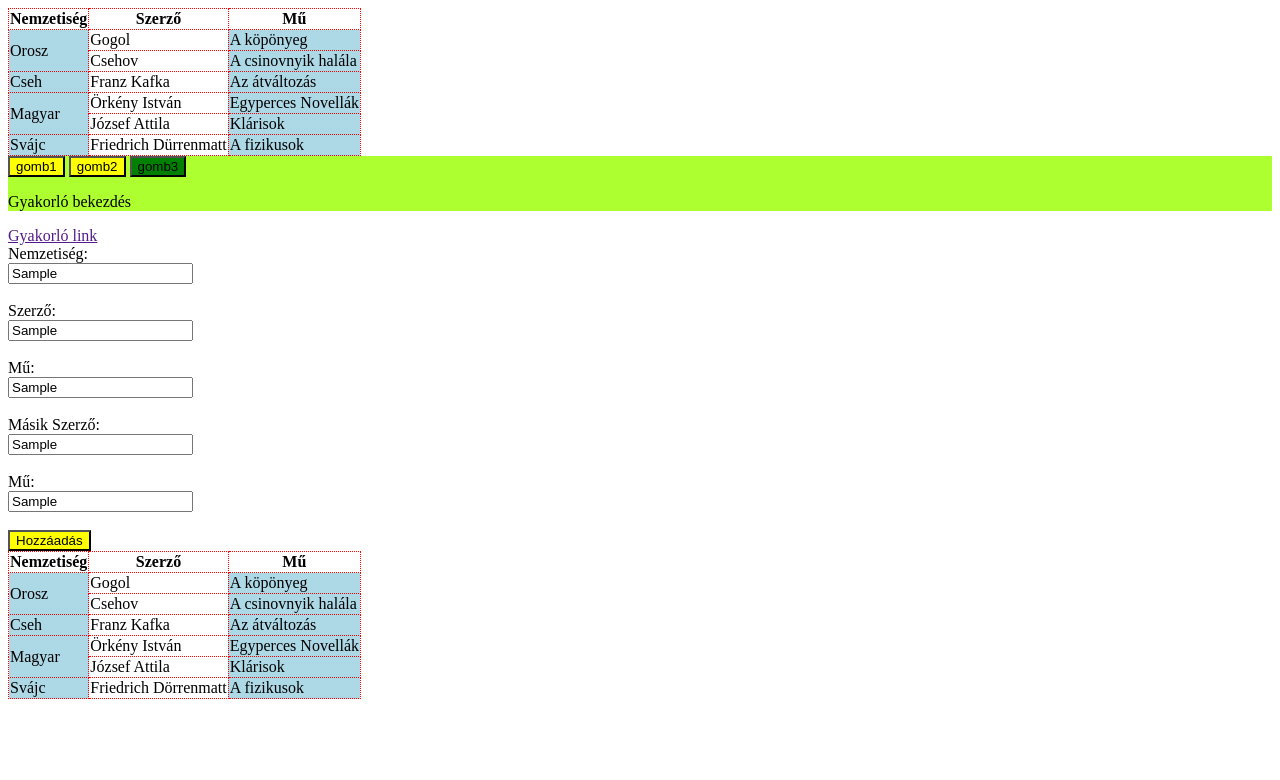
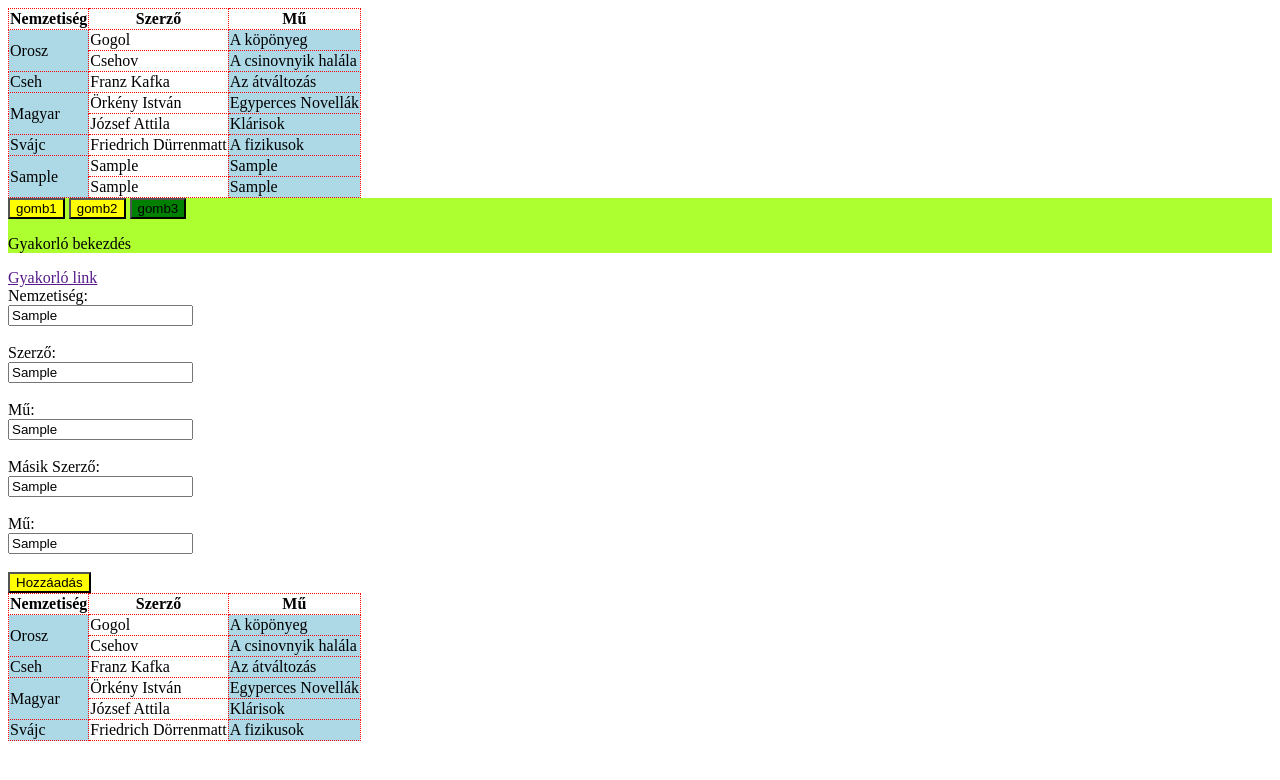
Before and after one commit to D3B3ZGYP/javascript_func, a plain HTML site: page table_row/index.html in a window 1280 px wide. Both pictures are taken after typing "Sample", "Sample", "Sample", "Sample", "Sample" into the empty fields and a click on the button "Hozzáadás". Drawn offline with Linux system fonts and the light colour scheme.

Commit message:
tablazat hozzadas

```diff
--- a/table_row/index.html
+++ b/table_row/index.html
@@ -15,7 +15,7 @@
                 <th>Mű</th>
             </tr>
         </thead>
-        <tbody>
+        <tbody id="originalTbody">
             <tr>
                 <td rowspan="2">Orosz</td>
                 <td>Gogol</td>
--- a/table_row/index.js
+++ b/table_row/index.js
@@ -110,7 +110,46 @@ function submitEventListener(event){
     /**
     * @type {{nationality: string, book: string[], authors: string[]}}
     */
-    const obj = {}
+    const obj = {
+        nationality: nemzetisegValue,
+        book: [mu1Value, mu2Value],
+        authors: [szerzo1Value, szerzo2Value]
+    }
+
+    if (mu2Value == "" || szerzo2 == ""){
+        obj.book.pop()
+        obj.authors.pop()
+    }
+
+    const originalTbody = document.getElementById("originalTbody")
+    const trNationality = originalTbody.appendChild(document.createElement("tr"))
+
+    const tdNationality = trNationality.appendChild(document.createElement("td"))
+    tdNationality.innerText = obj.nationality
+    tdNationality.rowSpan = obj.authors.length
+    tdNationality.addEventListener("click", function (e) {
+        /**
+         * @type {HTMLTableCellElement}
+         */
+        const target = e.target
+        target.classList.add("marked")
+    })
+
+    for (let j = 0; j < obj.authors.length; j++){
+        const tdAuthor = document.createElement("td")
+        tdAuthor.innerText = obj.authors[j]
+        const tdBook = document.createElement("td")
+        tdBook.innerText = obj.book[j]
+
+        if (j === 0){
+            trNationality.appendChild(tdAuthor)
+            trNationality.appendChild(tdBook)
+        } else {
+            const tr = originalTbody.appendChild(document.createElement("tr"))
+            tr.appendChild(tdAuthor)
+            tr.appendChild(tdBook)
+        }
+    }
 }
 
 /**
--- a/table_row/style.css
+++ b/table_row/style.css
@@ -27,15 +27,14 @@ tr td.marked{
     color: red;
 }
 
-/*
 tr:hover>td,
-tr:has(>td[rowspan]):hover+tr>td,
-tr:has(>td[rowspan]):has(+tr:hover)>td
+tr:has(>td[rowspan="2"]):hover+tr>td,
+tr:has(>td[rowspan="2"]):has(+tr:hover)>td
 {
     background-color: aqua;
 }
-*/
 
+/*
 tr:not(:has(td[rowspan]))+tr:not(:has(td[rowspan])):hover td,
 tr:has(td[rowspan]):hover td,
 tr:has(td[rowspan]):hover + tr td,
@@ -44,3 +43,4 @@ tr:has(td[rowspan])+tr:hover td
 {
     background-color: aqua;
 }
+*/
```
